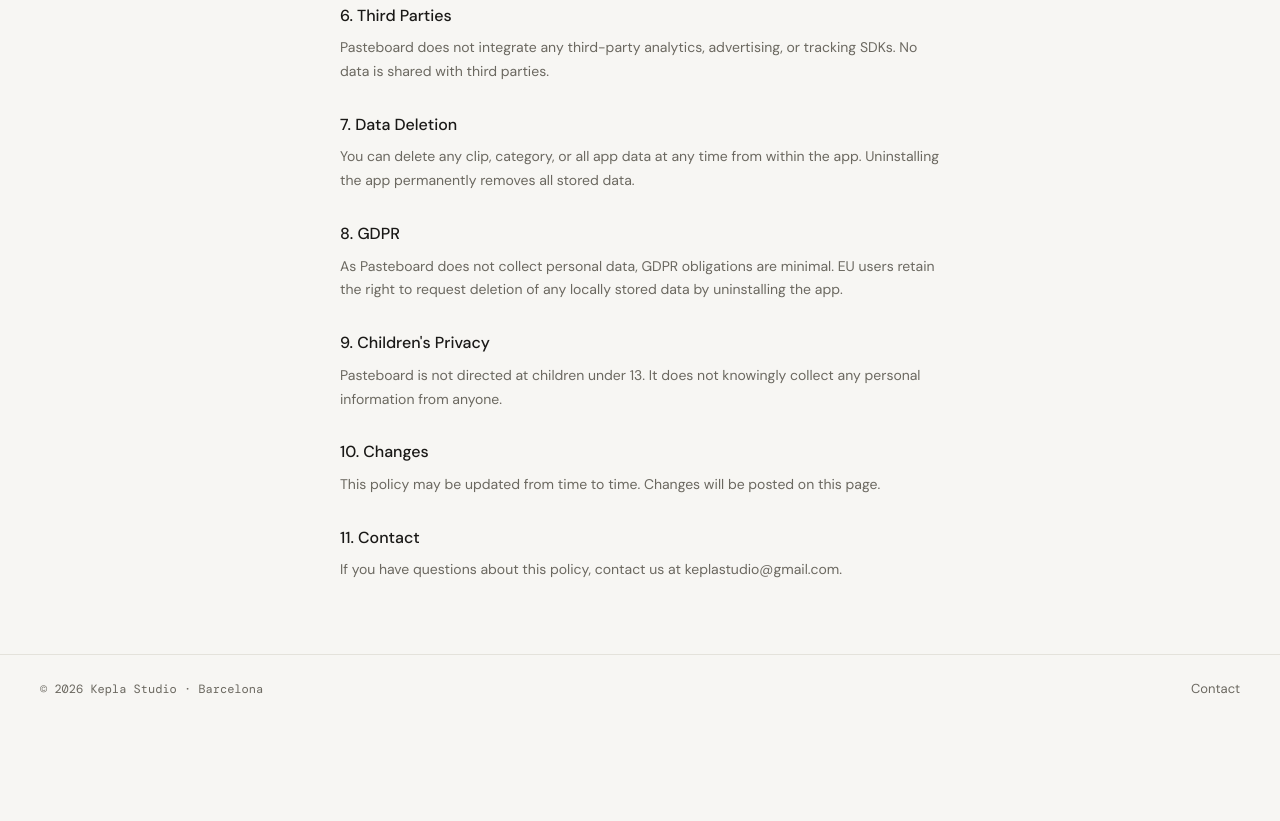
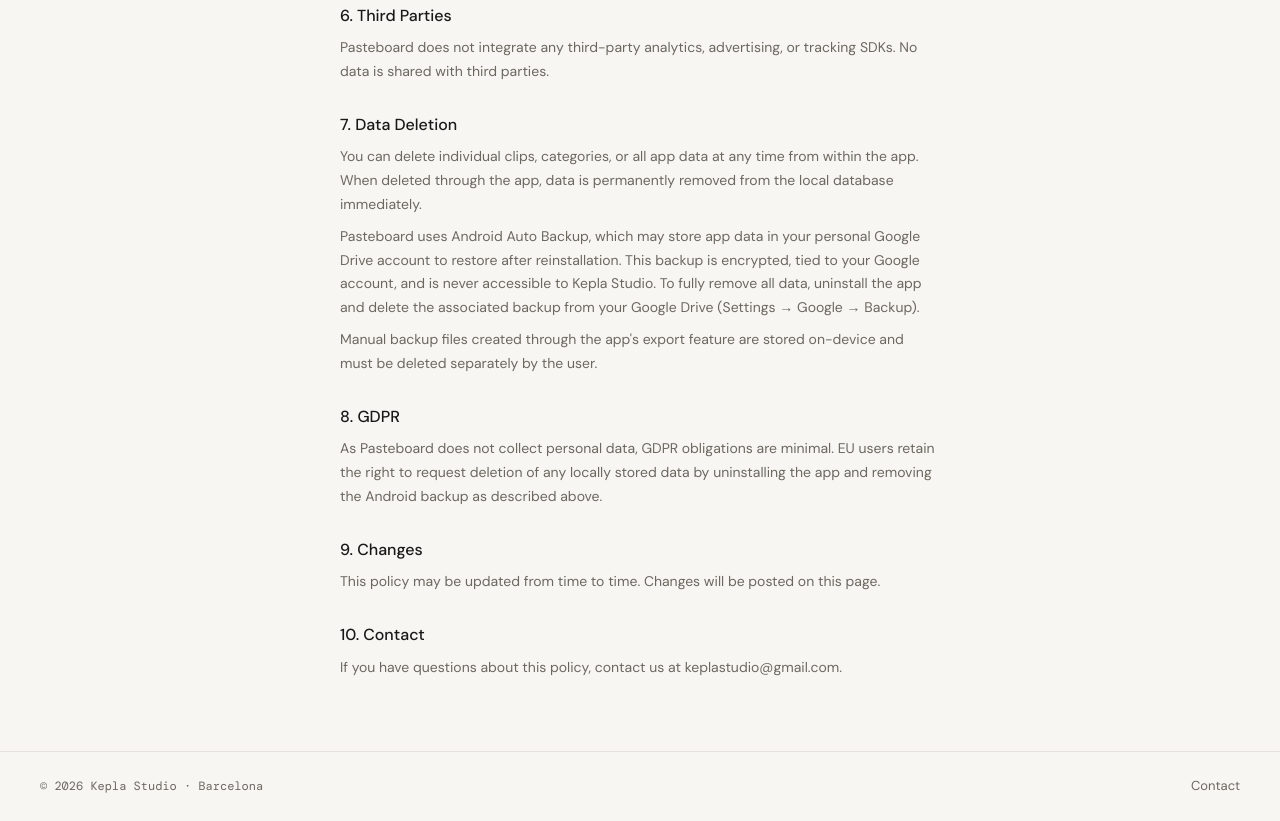
Before and after one commit to keplastudio/keplastudio.github.io, a plain HTML site: page pasteboard/privacy.html in a window 1280 px wide. Shown: the part 928-1749 px from the top of the page. Before the commit the page ends 1652 px from the top, so only its background shows below. Drawn offline with nearby package versions, Linux system fonts and the light colour scheme.

Commit message:
Remove Children's Privacy section; clarify data deletion with Android backup info

```diff
--- a/pasteboard/privacy.html
+++ b/pasteboard/privacy.html
@@ -53,18 +53,17 @@
     <p>Pasteboard does not integrate any third-party analytics, advertising, or tracking SDKs. No data is shared with third parties.</p>
 
     <h2>7. Data Deletion</h2>
-    <p>You can delete any clip, category, or all app data at any time from within the app. Uninstalling the app permanently removes all stored data.</p>
+    <p>You can delete individual clips, categories, or all app data at any time from within the app. When deleted through the app, data is permanently removed from the local database immediately.</p>
+    <p>Pasteboard uses Android Auto Backup, which may store app data in your personal Google Drive account to restore after reinstallation. This backup is encrypted, tied to your Google account, and is never accessible to Kepla Studio. To fully remove all data, uninstall the app and delete the associated backup from your Google Drive (Settings → Google → Backup).</p>
+    <p>Manual backup files created through the app's export feature are stored on-device and must be deleted separately by the user.</p>
 
     <h2>8. GDPR</h2>
-    <p>As Pasteboard does not collect personal data, GDPR obligations are minimal. EU users retain the right to request deletion of any locally stored data by uninstalling the app.</p>
+    <p>As Pasteboard does not collect personal data, GDPR obligations are minimal. EU users retain the right to request deletion of any locally stored data by uninstalling the app and removing the Android backup as described above.</p>
 
-    <h2>9. Children's Privacy</h2>
-    <p>Pasteboard is not directed at children under 13. It does not knowingly collect any personal information from anyone.</p>
-
-    <h2>10. Changes</h2>
+    <h2>9. Changes</h2>
     <p>This policy may be updated from time to time. Changes will be posted on this page.</p>
 
-    <h2>11. Contact</h2>
+    <h2>10. Contact</h2>
     <p>If you have questions about this policy, contact us at <a href="mailto:keplastudio@gmail.com">keplastudio@gmail.com</a>.</p>
   </section>
 
```
